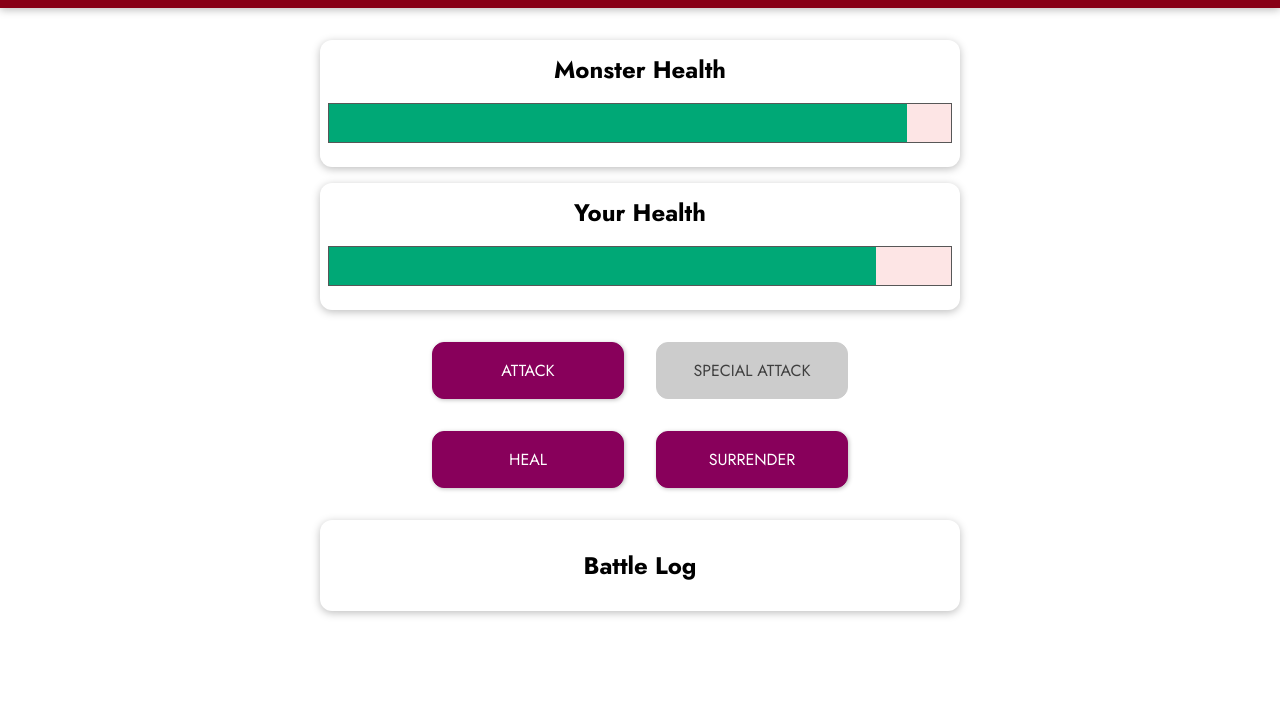
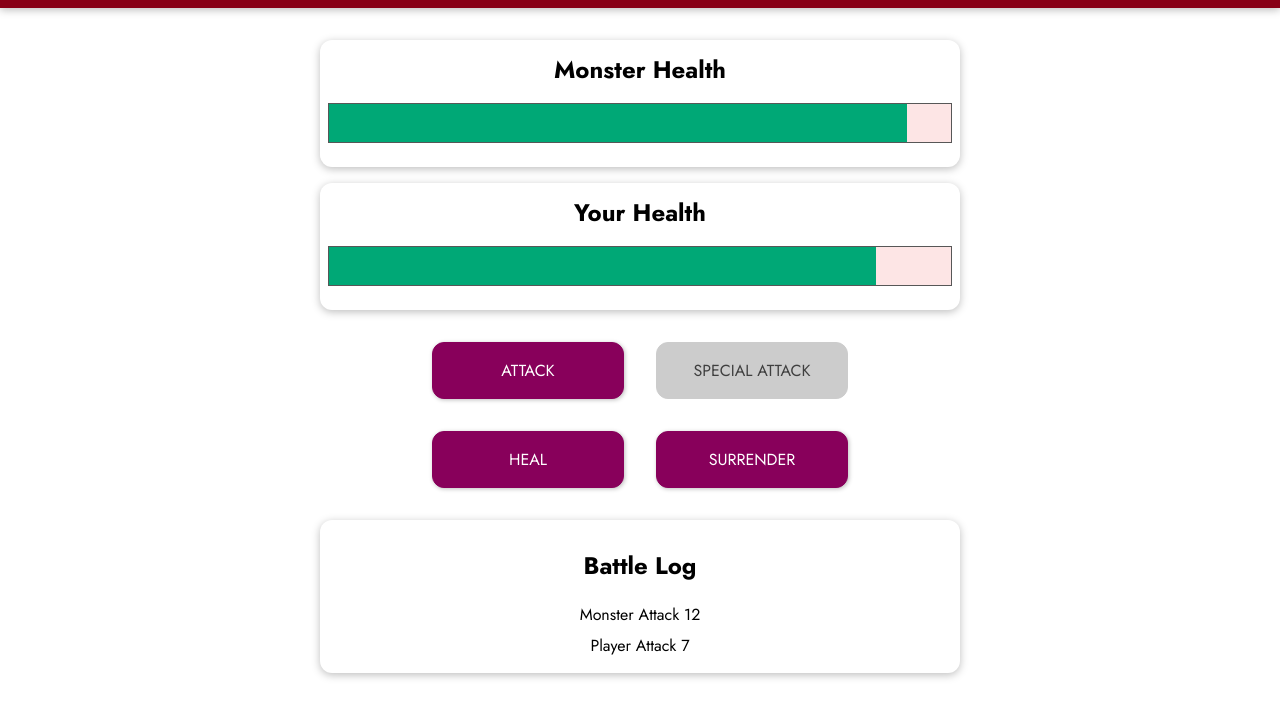
Before and after one commit to mhazak/Monster-Slayer, a plain HTML site: page index.html in a window 1280 px wide. Both pictures are taken after a click on the button "ATTACK". Shown: the part 97-800 px from the top of the page. Drawn offline with nearby package versions, Linux system fonts and the light colour scheme.

Commit message:
[dev] attack logs

```diff
--- a/app.js
+++ b/app.js
@@ -8,7 +8,8 @@ const app = Vue.createApp({
             playerHealth: 100,
             monsterHealth: 100,
             currentRound: 0,
-            winner: null
+            winner: null,
+            log: []
         }
     },
     computed: {
@@ -33,12 +34,14 @@ const app = Vue.createApp({
             this.currentRound++;
             const damage = randomVal(5, 12);
             this.monsterHealth -= damage;
+            this.addLogMessage('Player', 'Attack', damage);
             this.attackPlayer();
         },
 
         attackPlayer() {
             const damage = randomVal(8, 15);
             this.playerHealth -= damage;
+            this.addLogMessage('Monster', 'Attack', damage);
             this.getResult();
         },
 
@@ -46,6 +49,7 @@ const app = Vue.createApp({
             this.currentRound++;
             const damage = randomVal(10, 25);
             this.monsterHealth -= damage;
+            this.addLogMessage('Player', 'Special-attack', damage);
             this.attackPlayer();
         },
 
@@ -57,7 +61,7 @@ const app = Vue.createApp({
             } else {
                 this.playerHealth += heal;
             }
-            this.attackPlayer();
+            this.addLogMessage('Player', 'Heal', heal);
         },
 
         getResult() {
@@ -82,6 +86,14 @@ const app = Vue.createApp({
 
         surrender() {
             this.winner = 'Monster wins!';
+        },
+
+        addLogMessage(who, action, value) {
+            this.log.unshift({
+                attacker: who,
+                action: action,
+                value: value
+            });
         }
     }
 });
--- a/index.html
+++ b/index.html
@@ -48,7 +48,11 @@
 
       <section id="log" class="container">
         <h2>Battle Log</h2>
-        <ul></ul>
+        <ul v-for="message in log">
+          <li>
+            {{ message.attacker }} {{ message.action }} {{ message.value }}
+          </li>
+        </ul>
       </section>
     </div>
   </body>
```
